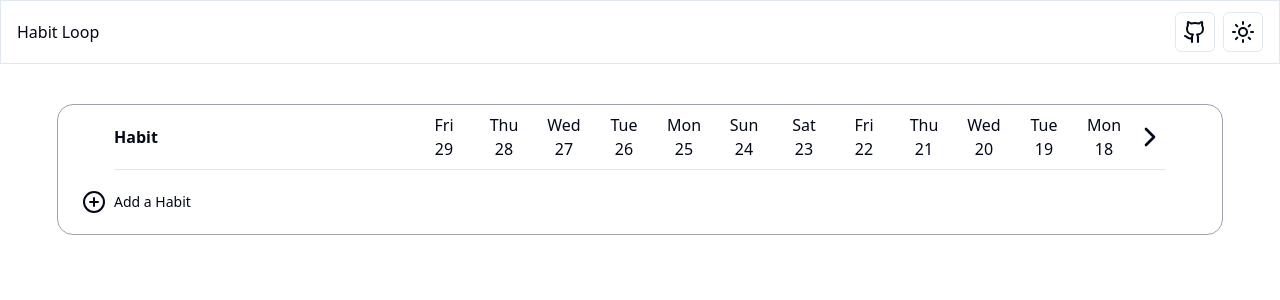
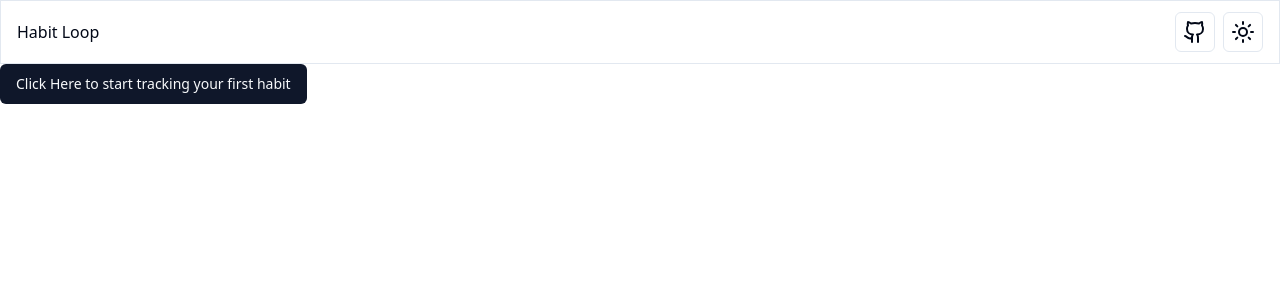
Before and after one commit to pursuance/habit-loop, a React (Vite) app: page / in a window 1280 px wide. Shown: the top 300 px of the page. Built offline with nearby package versions, Linux system fonts and the light colour scheme.

Commit message:
Conditional rendering

```diff
--- /dev/null
+++ b/src/components/FirstHabitButton.tsx
@@ -0,0 +1,13 @@
+import { Button } from "@/components/ui/button";
+import { useHabitStore } from "@/zustandStores/HabitStore";
+
+export function FirstHabitButton() {
+
+  const [addHabit] = useHabitStore((state) => [state.addHabit])
+
+  return (
+  <Button onClick={() => addHabit()}>
+    Click Here to start tracking your first habit
+  </Button>
+  )
+}
--- a/src/components/HabitTable.tsx
+++ b/src/components/HabitTable.tsx
@@ -6,6 +6,7 @@ import { useEffect, useLayoutEffect } from 'react'
 import { AddHabitRow } from '@/components/AddHabitRow'
 import { HabitTableBody } from '@/components/HabitTableBody'
 import { useWindowSize } from 'usehooks-ts'
+import { FirstHabitButton } from '@/components/FirstHabitButton'
 
 export function HabitTable() {
 
@@ -41,9 +42,12 @@ export function HabitTable() {
     }
   }, [habits])
 
-
-
+  if (!habits || habits.length === 0) {
     return(
+      <FirstHabitButton />
+    )
+  } else {
+    return (
       <div className='flex flex-col items-center mx-auto mt-10 border border-gray-400 rounded-2xl w-fit'>
         <div className='flex flex-col w-full px-14'>
           <TableHeader dateList={dateList} />
@@ -53,3 +57,4 @@ export function HabitTable() {
       </div>
     )
   }
+}
--- a/src/components/Header.tsx
+++ b/src/components/Header.tsx
@@ -8,7 +8,7 @@ export function Header() {
       Habit Loop
       <div className="flex items-center gap-2">
         <Button asChild variant='outline' size='icon'>
-          <a href="https://github.com/pursuance/habit-loop">
+          <a href="https://github.com/pursuance/habit-loop" target="_blank">
             <Github />
           </a>
         </Button>
```
Lines whose indentation alone changed are shown as unchanged.
